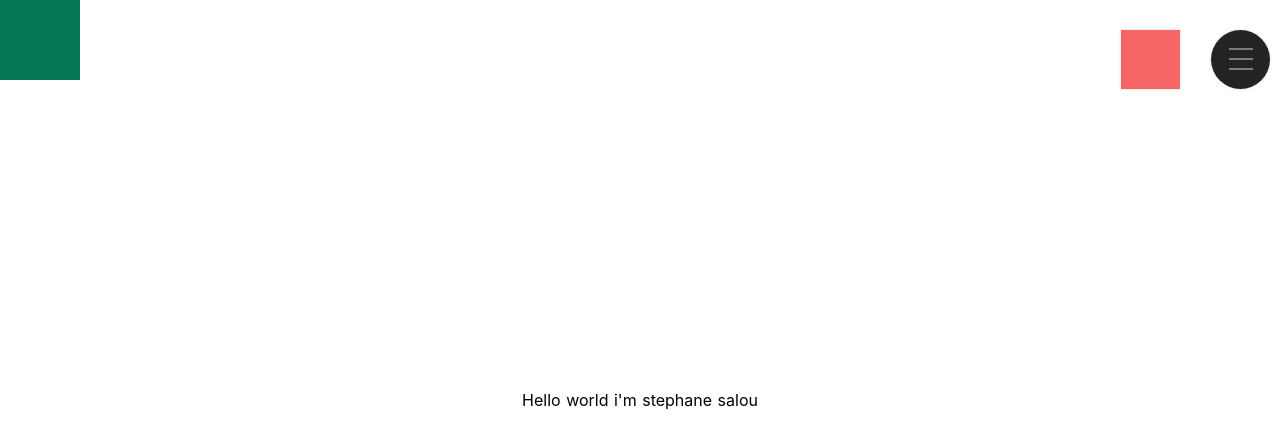
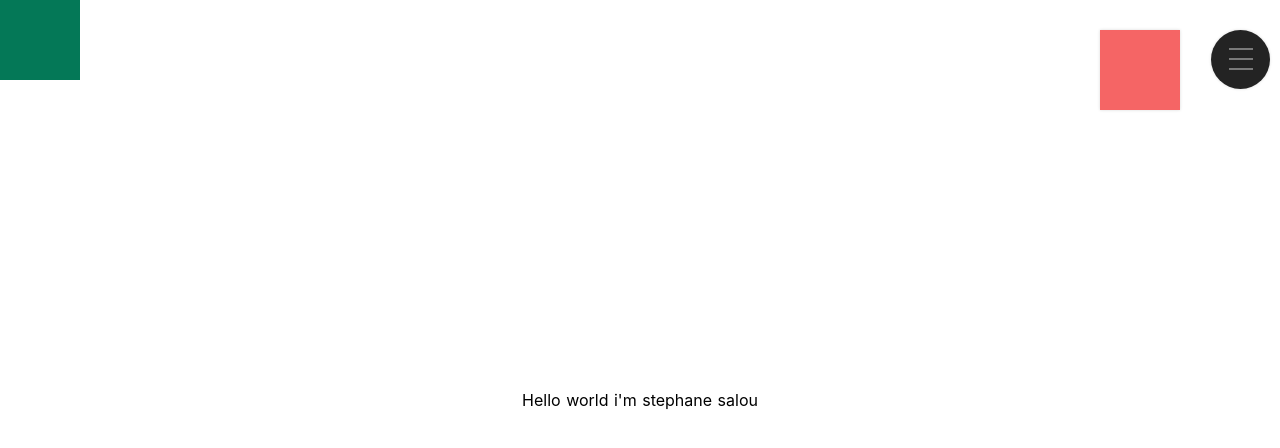
Before and after one commit to stephsalou/stephsalou, a Nuxt app: page / in a window 1280 px wide. Shown: the top 448 px of the page. Built offline with nearby package versions, Linux system fonts and the light colour scheme.

Commit message:
--- Auto-Git Commit ---

```diff
--- a/components/mobile/top-bar/top-bar.scss
+++ b/components/mobile/top-bar/top-bar.scss
@@ -27,8 +27,6 @@
   position: fixed;
   padding: 10px;
   box-shadow: 0 0 3px rgba(0, 0, 0, 0.15);
-  width: 59px;
-  height: 59px;
   box-sizing: border-box;
 }
 .burger.collapse {
```
Also changed, not shown: .autogit/logs/log-15-0-2021-17-2-52.txt (added).
